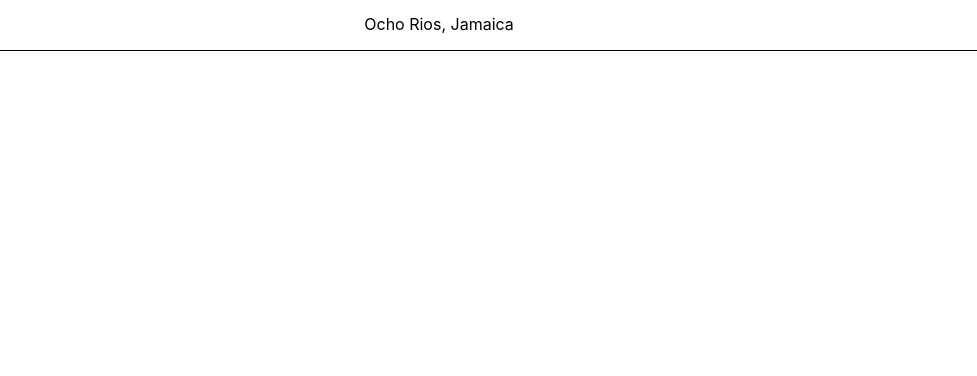
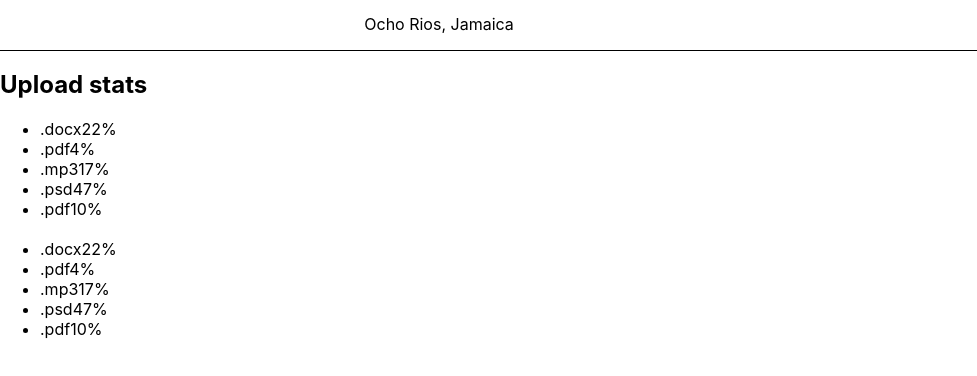
Before and after one commit to nmosula/goit-react-hw-01-components, a React (Create React App) app: page / in a window 1280 px wide. Shown: the part 378-754 px from the top of the page, without its empty margins (0-977 px from the left). Built offline with nearby package versions, Linux system fonts and the light colour scheme.

Commit message:
added statistics.js

```diff
--- a/src/components/App.jsx
+++ b/src/components/App.jsx
@@ -1,10 +1,22 @@
 import Profile from "./profile/Profile";
+import Statistics from "./statistics/Statistics";
 import user from "../user.json";
+import data from "../data.json";
 
 export const App = () => {
   return (
     <div>
-      <Profile item={user} />
+      <Profile
+        username={user.username}
+        tag={user.tag}
+        location={user.location}
+        avatar={user.avatar}
+        stats={user.stats}
+      />
+
+      <Statistics title="Upload stats" stats={data} />
+      <Statistics stats={data} />
+
     </div>
   );
 };
--- /dev/null
+++ b/src/components/profile/Profile.js
@@ -0,0 +1,47 @@
+import propTypes from "prop-types";
+import "./profile.css";
+
+const Profile = ({ username, tag, location, avatar = "https://cdn-icons-png.flaticon.com/512/1077/1077012.png", stats: { followers, views, likes } }) => {
+
+    return (
+        <div className="profile">
+            <div className="description">
+                <img
+                    src={avatar}
+                    alt={username}
+                    className="avatar"
+                />
+                <p className="name">{username}</p>
+                <p className="tag">@{tag}</p>
+                <p className="location">{location}</p>
+            </div>
+
+            <ul className="stats">
+                <li>
+                    <span className="label">Followers</span>
+                    <span className="quantity">{followers}</span>
+                </li>
+                <li>
+                    <span className="label">Views</span>
+                    <span className="quantity">{views}</span>
+                </li>
+                <li>
+                    <span className="label">Likes</span>
+                    <span className="quantity">{likes}</span>
+                </li>
+            </ul>
+        </div>
+    )
+}
+
+Profile.propTypes = {
+    username: propTypes.string,
+    tag: propTypes.string,
+    location: propTypes.string,
+    avatar: propTypes.string,
+    followers: propTypes.number,
+    views: propTypes.number,
+    likes: propTypes.number
+}
+
+export default Profile;
--- a/src/components/profile/Profile.jsx
+++ /dev/null
@@ -1,34 +0,0 @@
-import "./profile.css";
-
-const Profile = ({ item: { username, tag, location, stats: { followers, views, likes }, avatar = "https://cdn-icons-png.flaticon.com/512/1077/1077012.png" } }) => {
-
-    return <div className="profile">
-        <div className="description">
-            <img
-            src={avatar}
-            alt={username}
-            className="avatar"
-            />
-                <p className="name">{ username }</p>
-                <p className="tag">@{ tag }</p>
-                <p className="location">{ location }</p>
-        </div>
-
-        <ul className="stats">
-            <li>
-            <span className="label">Followers</span>
-                <span className="quantity">{ followers }</span>
-            </li>
-            <li>
-            <span className="label">Views</span>
-                <span className="quantity">{ views }</span>
-            </li>
-            <li>
-            <span className="label">Likes</span>
-                <span className="quantity">{ likes }</span>
-            </li>
-        </ul>
-        </div>;
-}
-
-export default Profile;
--- /dev/null
+++ b/src/components/statistics/Statistic.js
@@ -0,0 +1,17 @@
+import propTypes from "prop-types";
+
+const Statistic = ({ label, percentage }) => {
+    return (
+        <div>
+            <span className="label">{label}</span>
+            <span className="percentage">{percentage}%</span>
+        </div>
+    )
+}
+
+export default Statistic;
+
+Statistic.propTypes = {
+    label: propTypes.string,
+    percentage: propTypes.number
+}
--- /dev/null
+++ b/src/components/statistics/Statistics.js
@@ -0,0 +1,34 @@
+import propTypes from "prop-types";
+import Statistic from "./Statistic";
+
+const Statistics = ({ title = "", stats }) => {
+
+    return <section className="statistics" >
+            <h2 className="title">{title}</h2>
+
+            <ul className="stat-list">
+                {stats.map(stat => (
+                    <li className="item" key={stat.id}>
+                        <Statistic
+                            label={stat.label}
+                            percentage={stat.percentage}
+                        />
+                    </li>
+
+                ))}
+
+            </ul>
+        </section>
+}
+
+Statistics.propTypes = {
+    title: propTypes.string,
+    stats: propTypes.arrayOf(
+        propTypes.shape({
+            label: propTypes.string,
+            percentage: propTypes.number
+        })
+    )
+}
+
+export default Statistics;
--- /dev/null
+++ b/src/data.json
@@ -0,0 +1,7 @@
+[
+  { "id": "id-1", "label": ".docx", "percentage": 22 },
+  { "id": "id-2", "label": ".pdf", "percentage": 4 },
+  { "id": "id-3", "label": ".mp3", "percentage": 17 },
+  { "id": "id-4", "label": ".psd", "percentage": 47 },
+  { "id": "id-5", "label": ".pdf", "percentage": 10 }
+]
```
Also changed, not shown: src/index.css (line endings or trailing spaces).
